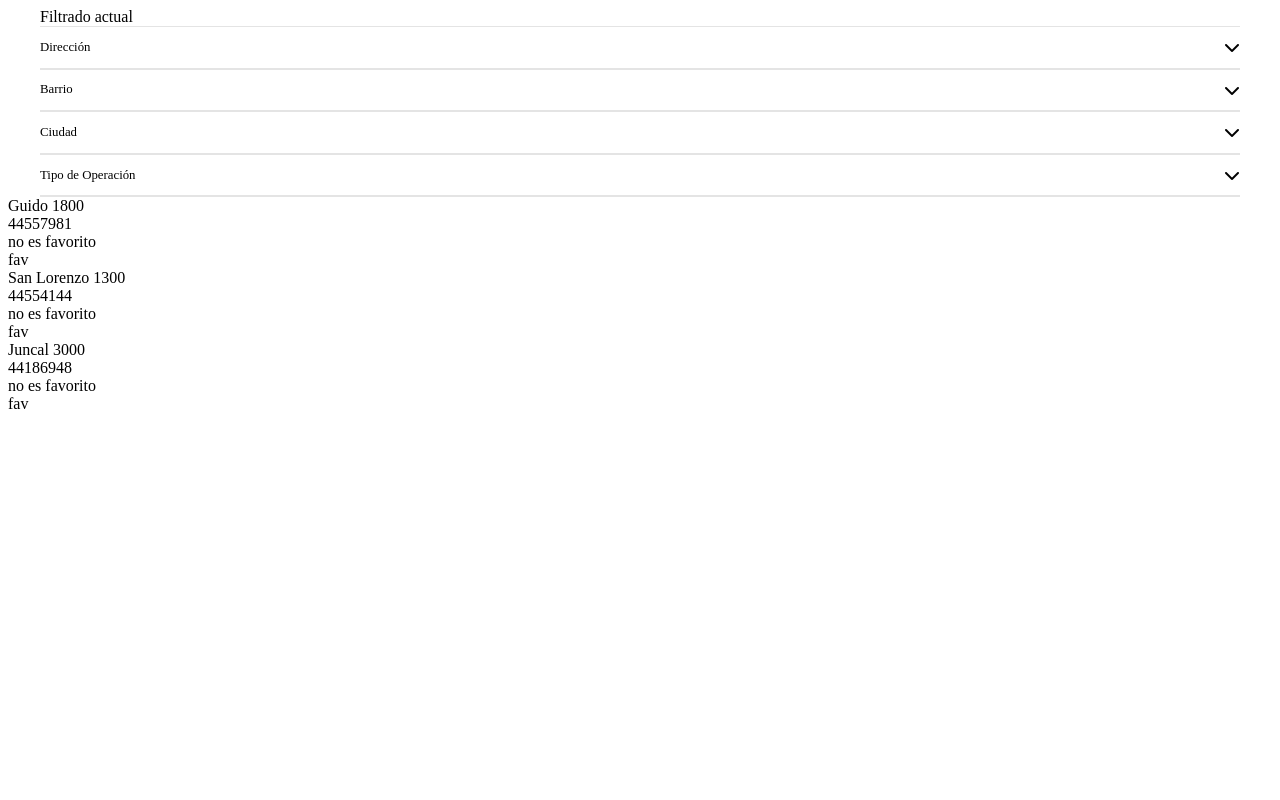
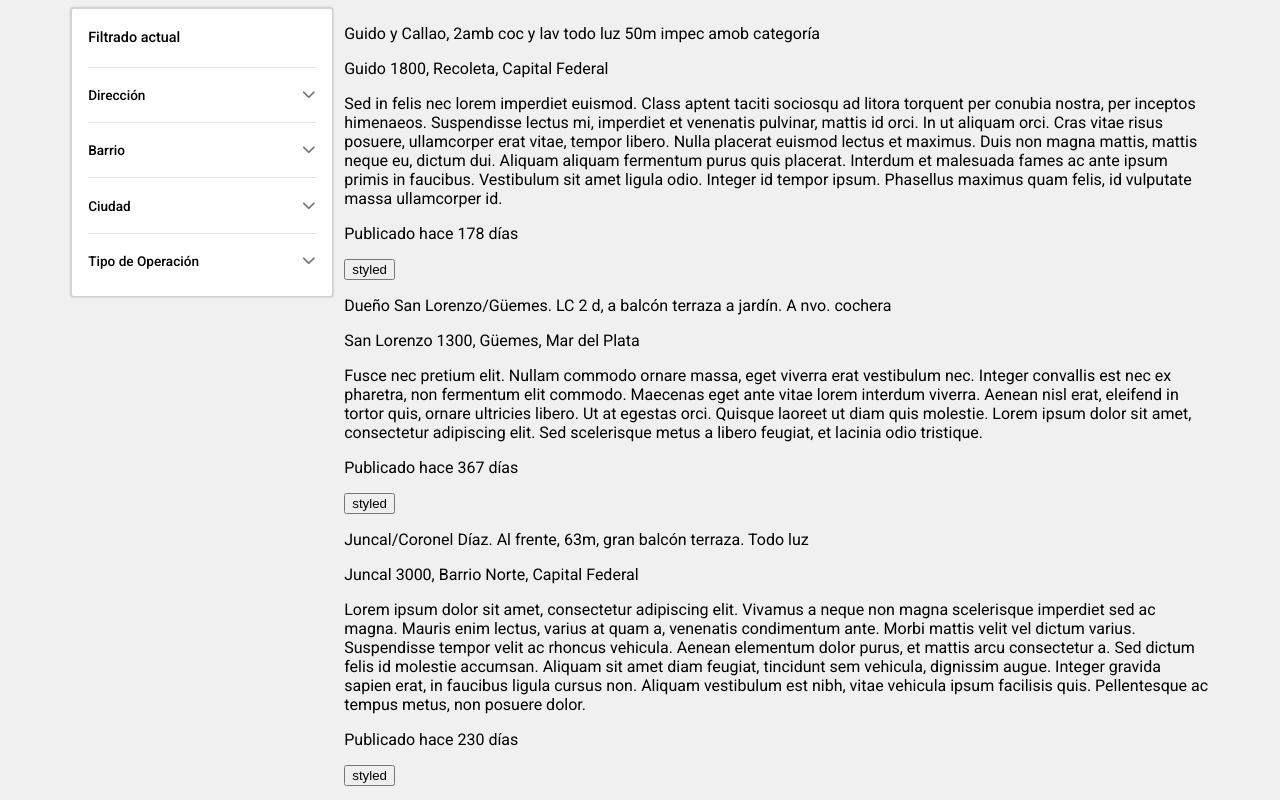
Before and after one commit to ferSiri/realEstate, a React app: page / in a window 1280 px wide. Built offline with nearby package versions, Linux system fonts and the light colour scheme.

Commit message:
terminado sideMenu

```diff
--- /dev/null
+++ b/src/Componentes/Cards/Card.js
@@ -0,0 +1,26 @@
+import React, { useContext, useEffect } from 'react';
+import Helper from '../../Helpers';
+
+function Card(props) {
+    const { card } = props;
+    let antiguedadPublicacion = Helper.CalcularDiferenciaDias(card.publish_date);
+
+    return (<div className='card'>
+        <div className='pic-container'>
+
+        </div>
+        <div>
+            <p className='card-title'>{card.title}</p>
+            <p className='card-location'>{card.posting_location.address + ", " + card.posting_location.zone + ", " + card.posting_location.city}</p>
+            <p className='card-description'>{card.posting_description}</p>
+            <div className='card-footer'>
+                <p>{"Publicado hace " + antiguedadPublicacion + (antiguedadPublicacion > 1 ? " días" : " día")}</p>
+                <button>styled</button>
+            </div>
+        </div>
+
+
+    </div>)
+}
+
+export default Card;
--- /dev/null
+++ b/src/Componentes/Cards/CardContainer.js
@@ -0,0 +1,15 @@
+import React, { useContext, useEffect } from 'react';
+import Card from './Card';
+import { CardsContext } from '../../Contexts/CardsContext';
+
+function CardContainer(props) {
+
+    const { publicaciones } = props;
+
+
+    return (<div className='card-container'>
+        {publicaciones.map(p => <Card card={p} />)}
+    </div>)
+}
+
+export default CardContainer;
--- a/src/Componentes/Main.js
+++ b/src/Componentes/Main.js
@@ -5,10 +5,11 @@ import { CardsContext } from '../Contexts/CardsContext';
 import { totalPublicaciones } from '../MockPublicaciones';
 
 
-import SideMenu from './SideMenu';
+import SideMenu from './SideMenu/SideMenu';
+import CardContainer from './Cards/CardContainer';
 
 function Main() {
-    const { cards, setFav, getPublicaciones, filteredCards } = useContext(CardsContext);
+    const { setFav, getPublicaciones, filteredCards } = useContext(CardsContext);
 
     useEffect(() => {
         //SE SIMULA LA OBTENCIÓN DE DATOS, SI NO EXISTE YA EN EL LOCALSTORAGE (PRIMERA CARGA), SE GUARDA EN EL MISMO EL ARREGLO DE PUBLICACIONES, SINO SE GUARDA EN EL STORE COMO SI SE HUBIERA OBTENIDO DE DB
@@ -21,34 +22,11 @@ function Main() {
         }
     }, [])
 
-    let pubs = null;
-    if (filteredCards.length > 0) {
-        pubs = filteredCards && filteredCards.map(c => {
-
-            return <div key={c.posting_id}>
-                <div>{c.posting_location.address}</div>
-                <div>{c.posting_id}</div>
-                <div>{c.favorito ? "es favorito" : "no es favorito"}</div>
-                <div onClick={() => setFav(c.posting_id)}>fav</div>
-            </div>
-        })
-    } else {
-        /* pubs = cards && cards.map(c => {
-
-            return <div key={c.posting_id}>
-                <div>{c.posting_location.address}</div>
-                <div>{c.posting_id}</div>
-                <div>{c.favorito ? "es favorito" : "no es favorito"}</div>
-                <div onClick={() => setFav(c.posting_id)}>fav</div>
-            </div>
-        }) */
-    }
-
     return (
 
-        <div>
+        <div className="main">
             <SideMenu />
-            {pubs}
+            <CardContainer publicaciones={filteredCards} />
         </div>
 
     );
--- a/src/Componentes/Search.js
+++ /dev/null
@@ -1,23 +0,0 @@
-import React, { useContext } from 'react';
-import MenuTitle from './MenuTitle';
-
-
-function Search(props) {
-
-    return (
-
-        <div className="search-bar">
-
-            <MenuTitle filtro={props.filtro} titulo={props.nombre} isOpen={props.isOpen} openFilter={props.openFilter} />
-
-            {props.isOpen && <div>
-                <input value={props.filterValue} onChange={(e) => props.changeFilterValue(props.filtro, e.target.value)} type="text"></input>
-                <span onClick={() => props.search(props.filtro, props.filterValue)} className="fas fa-search"></span>
-            </div>}
-
-        </div>
-
-    );
-}
-
-export default Search;
--- a/src/Componentes/OperationType.js
+++ b/src/Componentes/SideMenu/OperationType.js
@@ -1,40 +1,40 @@
 import React, { useContext } from 'react';
-import MenuTitle from './MenuTitle';
-import CustomizedRadioButton from './StyledComponents/CustomizedRadioButton';
+import MenuTitle from '../MenuTitle';
+import CustomizedRadioButton from '../StyledComponents/CustomizedRadioButton';
 
 
 function Search(props) {
 
     return (
 
-        <div className="search-bar">
+        <div className="operation-type">
 
             <MenuTitle filtro={props.filtro} titulo={"Tipo de Operación"} isOpen={props.isOpen} openFilter={props.openFilter} />
 
             {props.isOpen && <div>
                 <CustomizedRadioButton
-                    checked={props.filterValue == 0}
-                    value={0}
+                    checked={props.filterValue == 2}
+                    value={2}
                     selectRadio={props.selectRadio}
-                    title={"Todos"}
+                    title={"Comprar"}
                 />
                 <CustomizedRadioButton
                     checked={props.filterValue == 1}
                     value={1}
                     selectRadio={props.selectRadio}
-                    title={"Alquiler"}
-                />
-                <CustomizedRadioButton
-                    checked={props.filterValue == 2}
-                    value={2}
-                    selectRadio={props.selectRadio}
-                    title={"Venta"}
+                    title={"Alquilar"}
                 />
                 <CustomizedRadioButton
                     checked={props.filterValue == 3}
                     value={3}
                     selectRadio={props.selectRadio}
                     title={"Temporal"}
+                />
+                <CustomizedRadioButton
+                    checked={props.filterValue == 0}
+                    value={0}
+                    selectRadio={props.selectRadio}
+                    title={"Todos"}
                 />
 
             </div>}
--- /dev/null
+++ b/src/Componentes/SideMenu/Search.js
@@ -0,0 +1,24 @@
+import React, { useContext } from 'react';
+import MenuTitle from '../MenuTitle';
+import CustomizedSearchButton from '../StyledComponents/CustomizedSearchButton';
+
+
+function Search(props) {
+
+    return (
+
+        <div className="search-bar">
+
+            <MenuTitle filtro={props.filtro} titulo={props.nombre} isOpen={props.isOpen} openFilter={props.openFilter} />
+
+            {props.isOpen && <div className="inputContainer">
+                <input className="input-form" placeholder={"Buscar por " + props.nombre.toLowerCase()} value={props.filterValue} onChange={(e) => props.changeFilterValue(props.filtro, e.target.value)} type="text"></input>
+                <CustomizedSearchButton disabled={props.filterValue == ""} onclick={props.search} />
+            </div>}
+
+        </div>
+
+    );
+}
+
+export default Search;
--- a/src/Componentes/SideMenu.js
+++ b/src/Componentes/SideMenu/SideMenu.js
@@ -3,7 +3,7 @@ import React, { useContext } from 'react';
 import Search from './Search';
 import OperationType from './OperationType';
 
-import { CardsContext } from '../Contexts/CardsContext';
+import { CardsContext } from '../../Contexts/CardsContext';
 
 
 function SideMenu() {
@@ -13,7 +13,7 @@ function SideMenu() {
     return (
 
         <div className="menu-lateral">
-            <div >Filtrado actual</div>
+            <div className="side-menu-title" >Filtrado actual</div>
             <Search
                 openFilter={openFilter}
                 changeFilterValue={setFilters}
--- /dev/null
+++ b/src/Componentes/StyledComponents/CustomizedSearchButton.js
@@ -0,0 +1,31 @@
+import React from 'react';
+import styled from 'styled-components';
+
+const CustomizedSearchButton = (props) => {
+
+    const Container = styled.div`
+    display: flex;
+    align-items: center;
+    justify-content: center;
+    border: 1px solid rgb(210,210,210);
+    ${props => { return props.disabled ? 'border-color: rgb(240,240,240) !important;' : 'rgb(210,210,210);' }}
+    box-shadow: 0px 0.5px 0 0 rgb(210,210,210);
+    ${props => { return props.disabled ? 'box-shadow-color: rgb(240,240,240) !important;' : 'rgb(228,228,228);' }}
+    ${props => { return props.disabled ? 'cursor: auto;' : 'cursor: pointer;' }}
+    border-radius: 4%;
+    height: 30px;
+    width: 30px;
+    `;
+
+    const Glass = styled.span`
+    font-size: 0.8em;
+    color: rgb(43,156,218);
+    `;
+
+    return (<Container disabled={props.disabled} onClick={() => props.disabled ? null : props.onclick()}>
+        <Glass className="fas fa-search"></Glass>
+    </Container>)
+
+}
+
+export default CustomizedSearchButton;
--- a/src/Contexts/CardsContext.js
+++ b/src/Contexts/CardsContext.js
@@ -25,7 +25,7 @@ const CardsContextProvider = (props) => {
             isOpen: false
         },
         operation_type_id: {
-            value: null,
+            value: 0,
             isOpen: false
         }
     });
@@ -52,14 +52,14 @@ const CardsContextProvider = (props) => {
         })
     };
 
-    //HOOK PARA APLICAR EL FILTRO CORRESPONDIENTE
+    //HOOK PARA APLICAR FILTROS
     const applyFilter = () => {
         //si existen filtros se aplican
         setFilteredCards(cards.filter(c =>
             c.posting_location.address.includes(filters.address.value) &&
             c.posting_location.zone.includes(filters.zone.value) &&
             c.posting_location.city.includes(filters.city.value) &&
-            (!filters.operation_type_id.value || c.operation_type.operation_type_id == filters.operation_type_id.value)
+            (filters.operation_type_id.value == 0 || c.operation_type.operation_type_id == filters.operation_type_id.value)
         ))
     };
 
@@ -91,7 +91,12 @@ const CardsContextProvider = (props) => {
             }
         })
 
-        setFilteredCards(radioId > 0 ? cards.filter(c => c.operation_type.operation_type_id == radioId) : cards)
+        setFilteredCards(cards.filter(c =>
+            c.posting_location.address.includes(filters.address.value) &&
+            c.posting_location.zone.includes(filters.zone.value) &&
+            c.posting_location.city.includes(filters.city.value) &&
+            (radioId == 0 || c.operation_type.operation_type_id == radioId)
+        ))
     }
 
     return (
--- /dev/null
+++ b/src/Helpers.js
@@ -0,0 +1,29 @@
+
+let Helper = function () {
+    //EN ESTE CASO NO VA A SER NECESARIO, PERO ME PARECE BUENA PRÁCTICA TENER ESTA CLASE DE HELPERS PARA MANTENER LOS COMPONENTES MÁS LIMPIOS
+
+
+    function _calcularDiferenciaDias(fecha1, fecha2) {
+
+        let f1 = fecha1.split("/");
+        f1 = "" + f1[1] + "/" + f1[0] + "/" + f1[2];
+        f1 = new Date(f1);
+
+        let f2 = new Date();
+        if (fecha2) {
+            f2 = fecha2.split("/");
+            f2 = "" + f2[1] + "/" + f2[0] + "/" + f2[2];
+            f2 = new Date(f2);
+        }
+
+        return parseInt(((f2 - f1) / (1000 * 3600 * 24)))
+    }
+
+    return {
+        CalcularDiferenciaDias: function (fecha1, fecha2) { return _calcularDiferenciaDias(fecha1, fecha2) }
+    }
+}
+
+
+let helper = new Helper();
+export default helper;
--- a/src/Styles/Index.sass
+++ b/src/Styles/Index.sass
@@ -1,32 +1,95 @@
-@import url('https://fonts.googleapis.com/css?family=Roboto:light,black&display=swap')
+@import url('https://fonts.googleapis.com/css2?family=Roboto:wght@300;400;500;700&display=swap')
 
 $roboto: Roboto, sans-serif
 $azul: rgb(43,156,218)
 $violeta : rgb(136,97,227)
 $naranja : rgb(237,130,63)
+$gris-fondo : #f0f0f0
 $gris-separador : rgb(228,228,228)
+$gris-input : rgb(210,210,210)
+$gris-claro : rgb(180,180,180)
 $gris-regular : rgb(121,121,121)
 $gris-disabled : rgb(243,243,243)
+
+body
+    background-color: $gris-fondo
+
+.main
+    display: flex
+    justify-content: space-between
+    align-items: flex-start
+    font-family: $roboto
+    padding: 0 5%
 
 .menu-lateral
     display: flex
     flex-direction: column
-    padding: 0 2em
+    padding: 0 1em 0.5em 1em
+    width: 20%
+    border: 1px solid rgb(210,210,210)
+    border-radius: 1%
+    box-shadow: -0.2px -0.2px 1px 1px rgb(210,210,210)
+    background-color: white
 
-    div
-        border-bottom: 1px solid $gris-separador
+.side-menu-title
+    display: flex
+    justify-content: space-between
+    align-items: center
+    min-height: 4em
+    font-size: 0.9em
+    font-weight: 500
+    border-bottom: 1px solid $gris-separador
 
 .menu-title
     display: flex
     justify-content: space-between
     align-items: center
     width: 100%
-
-    p
-        font-size: 0.8em
+    min-height: 4em
+    font-size: 0.85em
+    font-weight: 500
 
 .search-bar
     display: flex
+    flex-direction: column
     justify-content: space-between
     align-items: center
     width: 100%
+    border-bottom: 1px solid $gris-separador
+
+.fa-chevron-down, .fa-chevron-up
+    color: $gris-regular
+    cursor: pointer
+
+.inputContainer
+    width: 100%
+    display: flex
+    justify-content: space-between
+    margin-bottom: 1.2em
+
+    input
+        width: 72%
+
+.input-form
+    border-radius: 4%
+    border-width: 1px
+    border-style: solid
+    border-color: $gris-input
+    height: 2.5em
+    padding: 0 1em
+    font-size: 0.75em
+    box-shadow: 0px 0.5px 0 0 $gris-input
+
+.operation-type
+    display: flex
+    flex-direction: column
+    justify-content: space-between
+    align-items: start
+    width: 100%
+
+.card-container
+    width: 76%
+    display: flex
+    flex-direction: column
+    justify-content: space-between
+    align-items: start
```
Also changed, not shown: src/Componentes/StyledComponents/CustomizedRadioButton.js (+11 -12 lines).
